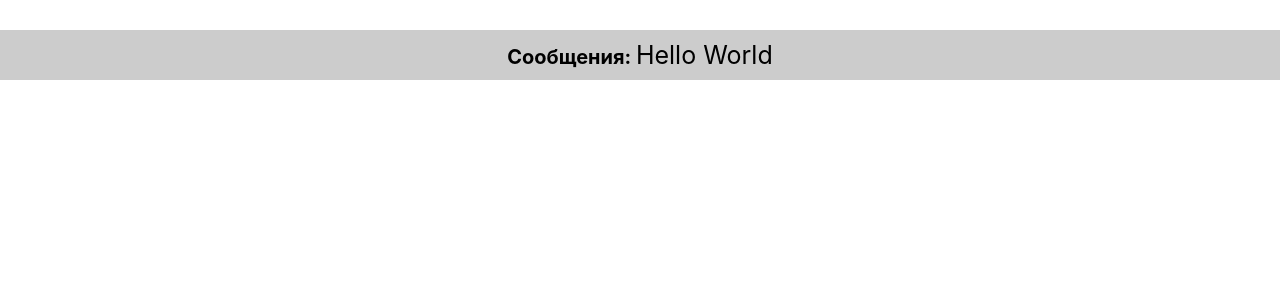
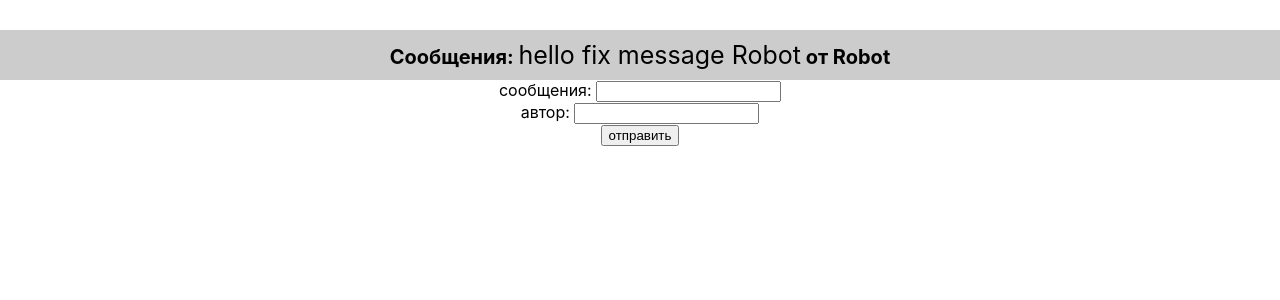
Before and after one commit to efrem005/GeekReact, a React (Create React App) app: page / in a window 1280 px wide. Shown: the top 300 px of the page. Built offline with nearby package versions, Linux system fonts and the light colour scheme; the HTML template or start-up script is replaced by a standard one.

Commit message:
lesson2 DZ2

```diff
--- a/src/App.jsx
+++ b/src/App.jsx
@@ -1,14 +1,38 @@
+import React, {useEffect, useState} from "react";
 import './App.scss'
 import Message from "./components/Message"
+import Form from "./components/Form";
 
 function App() {
-    const msg = "Hello World"
+    // id,text,author
+    const [id, setId] = useState(1)
+    const [messageList, setMessageList] = useState([])
+    const [msgCount, setMsgCount] = useState(0)
 
-  return (
-    <div className="App">
-      <Message message={msg} />
-    </div>
-  );
+
+    function handClick (text, author) {
+        setMessageList([...messageList, {id, text, author}])
+        setId(id => id + 1)
+        setMsgCount(count => count + 1)
+    }
+
+    useEffect(() => {
+        setTimeout(() => {
+            setMessageList([...messageList, {id, text: "hello fix message Robot", author: "Robot"}])
+            setId(id => id + 1)
+        }, 1500)
+    },[msgCount])
+
+    return (
+        <div className="App">
+            <div>
+                {messageList.map((msg => <Message key={msg.id} message={msg} />))}
+            </div>
+            <div className="App_input">
+                <Form handClick={handClick}/>
+            </div>
+        </div>
+      );
 }
 
 export default App;
--- /dev/null
+++ b/src/components/Form.jsx
@@ -0,0 +1,35 @@
+import React, {useState} from 'react';
+
+const Form = ({handClick}) => {
+
+    const [text, setText] = useState('')
+    const [author, setAuthor] = useState('')
+
+    const handText = (e) => {
+        setText(e.target.value)
+    }
+
+    const handAuthor = (e) => {
+        setAuthor(e.target.value)
+    }
+
+    const handForm = () => {
+        handClick(text, author)
+    }
+
+    return (
+        <div>
+            <div>
+                <label htmlFor="text">сообщения: </label>
+                <input onChange={handText} value={text} id="text" name="text" type="text"/>
+            </div>
+            <div>
+                <label htmlFor="author">автор: </label>
+                <input onChange={handAuthor} value={author} id="author" name="author" type="text"/>
+            </div>
+            <button onClick={handForm}>отправить</button>
+        </div>
+    );
+};
+
+export default Form;
--- a/src/components/Message.jsx
+++ b/src/components/Message.jsx
@@ -4,7 +4,7 @@ import "./message.scss"
 const Message = ({message}) => {
     return (
         <div className="block">
-            <div className="block_message">Сообщения: <span className="block_message__text">{message}</span></div>
+            <div className="block_message">Сообщения: <span className="block_message__text">{message.text}</span> от {message.author}</div>
         </div>
     )
 }
```
